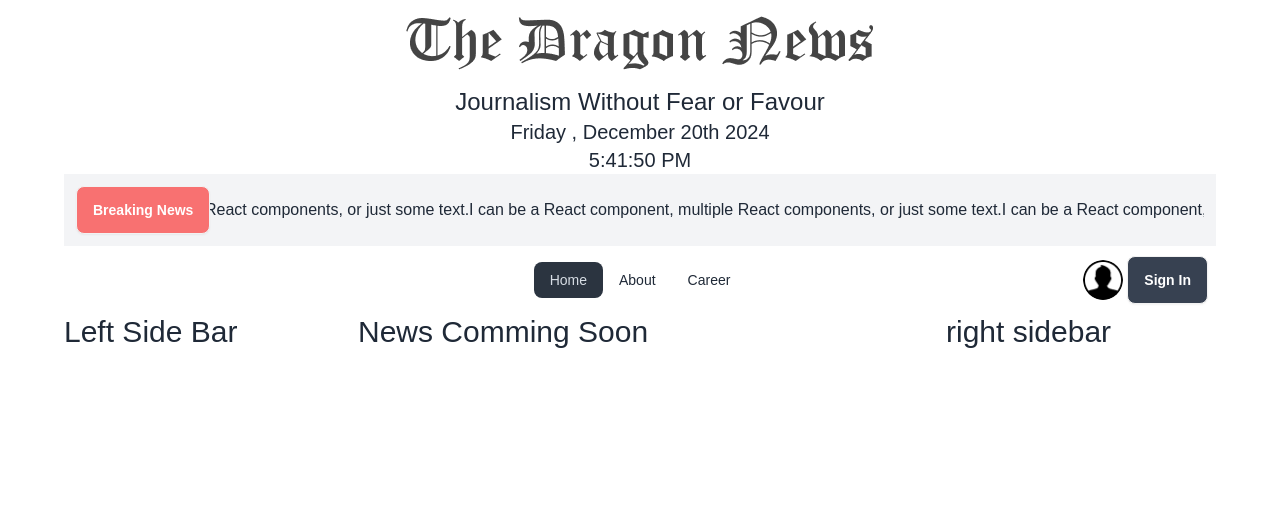
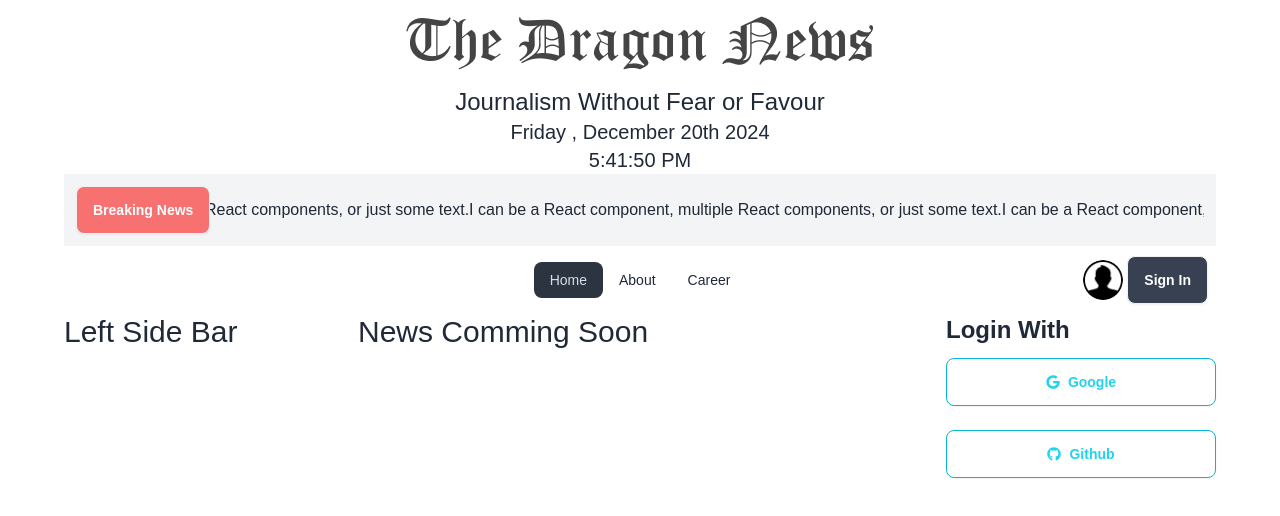
Before and after one commit to aaaziim/dragon-news, a React (Vite) app: page / in a window 1280 px wide. Shown: the top 516 px of the page. Built offline with nearby package versions, Linux system fonts and the light colour scheme.

Commit message:
Right Side Bar Login With Google Github Button Added

```diff
--- a/package.json
+++ b/package.json
@@ -14,7 +14,8 @@
     "moment": "^2.30.1",
     "react": "^18.3.1",
     "react-dom": "^18.3.1",
-    "react-fast-marquee": "^1.6.5"
+    "react-fast-marquee": "^1.6.5",
+    "react-icons": "^5.4.0"
   },
   "devDependencies": {
     "@eslint/js": "^9.17.0",
--- a/src/components/shared/RightSideBar.jsx
+++ b/src/components/shared/RightSideBar.jsx
@@ -1,9 +1,23 @@
 import React from 'react';
-
+import { FaGoogle, FaGithub } from 'react-icons/fa';
 const RightSideBar = () => {
     return (
         <div>
-            <h2 className="text-3xl">right sidebar</h2>
+            <h2 className="text-2xl font-semibold">Login With</h2>
+            <div>
+            <div>
+            <button className="btn bg-transparent px-4 py-2  rounded-lg text-cyan-400 border border-cyan-500 my-3 w-full">
+                <FaGoogle  className='text-cyan-400'></FaGoogle>
+                Google
+            </button>
+            </div>
+            <div>
+            <button className="btn bg-transparent px-4 py-2  rounded-lg text-cyan-400 border border-cyan-500 my-3 w-full">
+                <FaGithub  className='text-cyan-400'></FaGithub>
+                Github
+            </button>
+            </div>
+            </div>
         </div>
     );
 };
```
Also changed, not shown: 1 other file (tests, documents, lock files or other folders).
